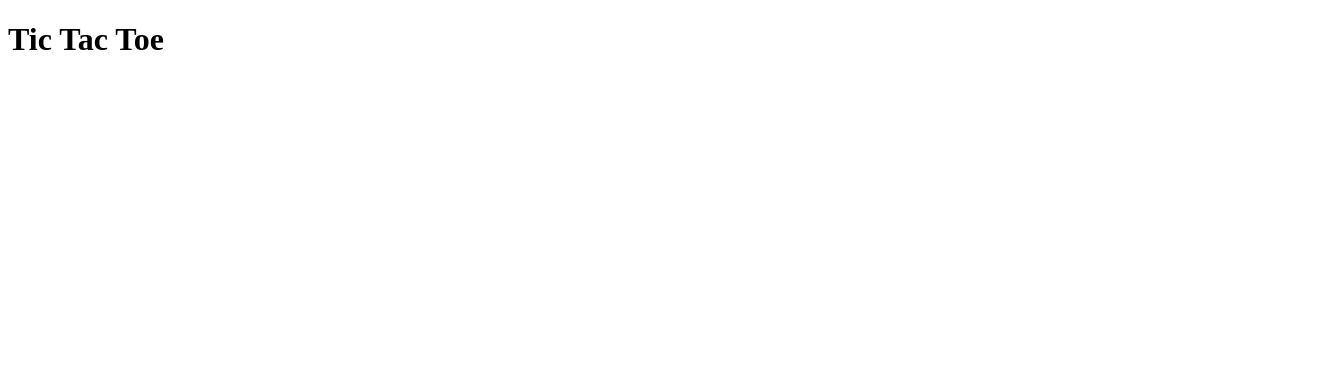
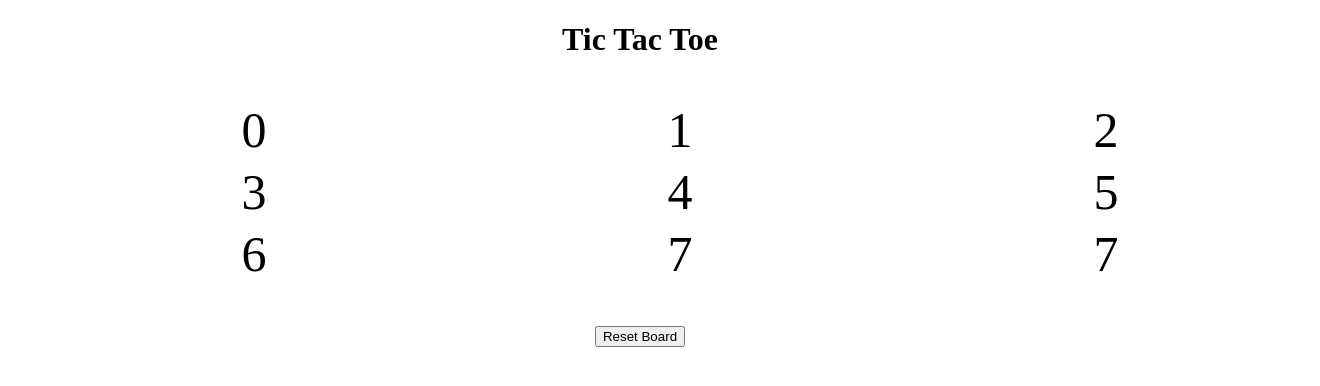
Before and after one commit to bmzwayer/tic-tac-toe-game, a plain HTML site: page index.html in a window 1280 px wide. Shown: the whole page, 1320 px wide, since content can reach past the window. Drawn offline with Linux system fonts and the light colour scheme.

Commit message:
added basic styling

```diff
--- a/css/main.css
+++ b/css/main.css
@@ -1,3 +1,13 @@
 * {
     box-sizing: border-box;
 }
+body {
+    text-align: center;
+    margin: 0 auto;
+}
+
+table {
+    font-size: 50px;
+    width: 100%;
+    margin: 40px;
+}
--- a/index.html
+++ b/index.html
@@ -10,5 +10,23 @@
 <body>
     <h1>Tic Tac Toe</h1>
     <script src="js/main.js"></script>
+    <table>
+            <TR>
+               <TD>0</TD>
+               <TD>1</TD>
+               <TD>2</TD>
+            </TR>
+            <TR>
+               <TD>3</TD>
+               <TD>4</TD>
+               <TD>5</TD>
+            </TR>
+            <TR>
+               <TD>6</TD>
+               <TD>7</TD>
+               <TD>7</TD>
+            </TR>
+        </table>
+        <button>Reset Board</button>
 </body>
 </html>
```
